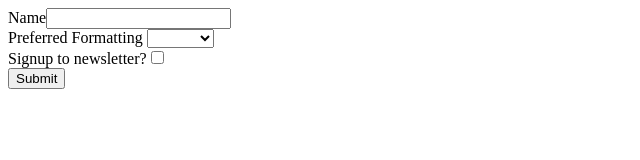
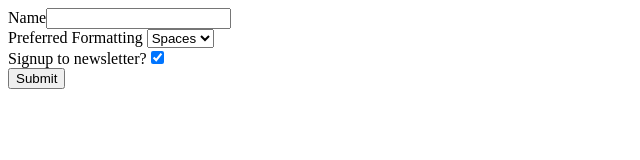
Before and after one commit to sambhav-gore/redux-form-demo, a React (Create React App) app: page / in a window 1280 px wide. Shown: the top 160 px of the page, without its empty margins (0-640 px from the left). Built offline with nearby package versions, Linux system fonts and the light colour scheme.

Commit message:
pass in initial values

```diff
--- a/src/App.js
+++ b/src/App.js
@@ -5,8 +5,21 @@
   submit = values => {
     console.log(JSON.stringify(values, null, 4));
   };
+
+  getInitialValues() {
+    return {
+      preference: "spaces",
+      newsletter: true
+    };
+  }
+
   render() {
-    return <RegisterForm onSubmit={this.submit} />;
+    return (
+      <RegisterForm
+        onSubmit={this.submit}
+        initialValues={this.getInitialValues()}
+      />
+    );
   }
 }
 
--- a/src/components/fields/index.js
+++ b/src/components/fields/index.js
@@ -14,7 +14,6 @@
     <div>
       <label>{props.label} </label>
       <select {...props.input}>
-        <option />
         <option value="tabs">Tabs</option>
         <option value="spaces">Spaces</option>
       </select>
```
